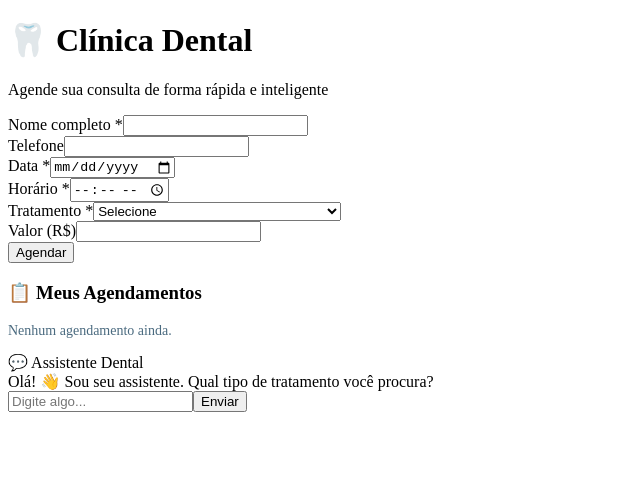
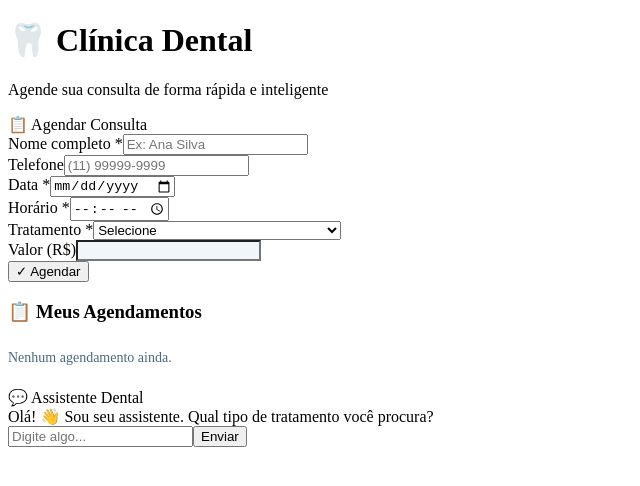
Before and after one commit to samueldesignerpromax-prog/dentista-gendo, a Next.js app: page / in a window 1280 px wide. Shown: the top 486 px of the page, without its empty margins (0-640 px from the left). Built offline with nearby package versions, Linux system fonts and the light colour scheme.

Commit message:
Update Form.js

```diff
--- a/components/Form.js
+++ b/components/Form.js
@@ -12,13 +12,11 @@ export default function Form({ suggestedTreatment }) {
   const [success, setSuccess] = useState(false);
   const [appointments, setAppointments] = useState([]);
 
-  // Carregar agendamentos salvos
   useEffect(() => {
     const saved = localStorage.getItem('appointments');
     if (saved) setAppointments(JSON.parse(saved));
   }, []);
 
-  // Atualizar quando sugestão mudar
   useEffect(() => {
     if (suggestedTreatment) {
       setForm(prev => ({
@@ -46,7 +44,6 @@ export default function Form({ suggestedTreatment }) {
     localStorage.setItem('appointments', JSON.stringify(updated));
     setSuccess(true);
     setTimeout(() => setSuccess(false), 4000);
-    // Limpar formulário (exceto tratamento/valor)
     setForm(prev => ({
       ...prev,
       name: '',
@@ -62,7 +59,6 @@ export default function Form({ suggestedTreatment }) {
     localStorage.setItem('appointments', JSON.stringify(filtered));
   };
 
-  // Preços fixos para demonstração
   const treatments = [
     { label: 'Limpeza Profissional', price: 120 },
     { label: 'Clareamento a Laser', price: 450 },
@@ -71,28 +67,40 @@ export default function Form({ suggestedTreatment }) {
     { label: 'Consulta + Avaliação', price: 150 },
   ];
 
+  // Atualiza o preço quando o tratamento muda
+  const handleTreatmentChange = (e) => {
+    const selected = e.target.value;
+    const found = treatments.find(t => t.label === selected);
+    setForm(prev => ({
+      ...prev,
+      treatment: selected,
+      price: found ? found.price : '',
+    }));
+  };
+
   return (
-    <div>
+    <div className="form-card">
+      <div className="form-title">📋 Agendar Consulta</div>
       <form onSubmit={handleSubmit}>
         <div className="form-group">
-          <label>Nome completo *</label>
-          <input type="text" name="name" value={form.name} onChange={handleChange} required />
+          <label>Nome completo <span className="required">*</span></label>
+          <input type="text" name="name" value={form.name} onChange={handleChange} placeholder="Ex: Ana Silva" required />
         </div>
         <div className="form-group">
           <label>Telefone</label>
-          <input type="tel" name="phone" value={form.phone} onChange={handleChange} />
+          <input type="tel" name="phone" value={form.phone} onChange={handleChange} placeholder="(11) 99999-9999" />
         </div>
         <div className="form-group">
-          <label>Data *</label>
+          <label>Data <span className="required">*</span></label>
           <input type="date" name="date" value={form.date} onChange={handleChange} required />
         </div>
         <div className="form-group">
-          <label>Horário *</label>
+          <label>Horário <span className="required">*</span></label>
           <input type="time" name="time" value={form.time} onChange={handleChange} required />
         </div>
         <div className="form-group">
-          <label>Tratamento *</label>
-          <select name="treatment" value={form.treatment} onChange={handleChange} required>
+          <label>Tratamento <span className="required">*</span></label>
+          <select name="treatment" value={form.treatment} onChange={handleTreatmentChange} required>
             <option value="">Selecione</option>
             {treatments.map((t, i) => (
               <option key={i} value={t.label}>{t.label} – R$ {t.price.toFixed(2)}</option>
@@ -101,17 +109,17 @@ export default function Form({ suggestedTreatment }) {
         </div>
         <div className="form-group">
           <label>Valor (R$)</label>
-          <input type="number" step="0.01" name="price" value={form.price} onChange={handleChange} readOnly />
+          <input type="number" step="0.01" name="price" value={form.price} readOnly style={{ background: '#f0f6fa' }} />
         </div>
-        <button type="submit" className="btn">Agendar</button>
+        <button type="submit" className="btn-primary">✓ Agendar</button>
       </form>
 
-      {success && <div className="success">✅ Agendamento realizado com sucesso!</div>}
+      {success && <div className="success">✅ Agendamento confirmado com sucesso!</div>}
 
       <div className="appointments-list">
         <h3>📋 Meus Agendamentos</h3>
         {appointments.length === 0 ? (
-          <p style={{ color: '#4a6a7f', fontSize: '14px' }}>Nenhum agendamento ainda.</p>
+          <p style={{ color: '#4a6a7f', fontSize: '14px', padding: '8px 0' }}>Nenhum agendamento ainda.</p>
         ) : (
           appointments.map(app => (
             <div key={app.id} className="appointment-item">
```
